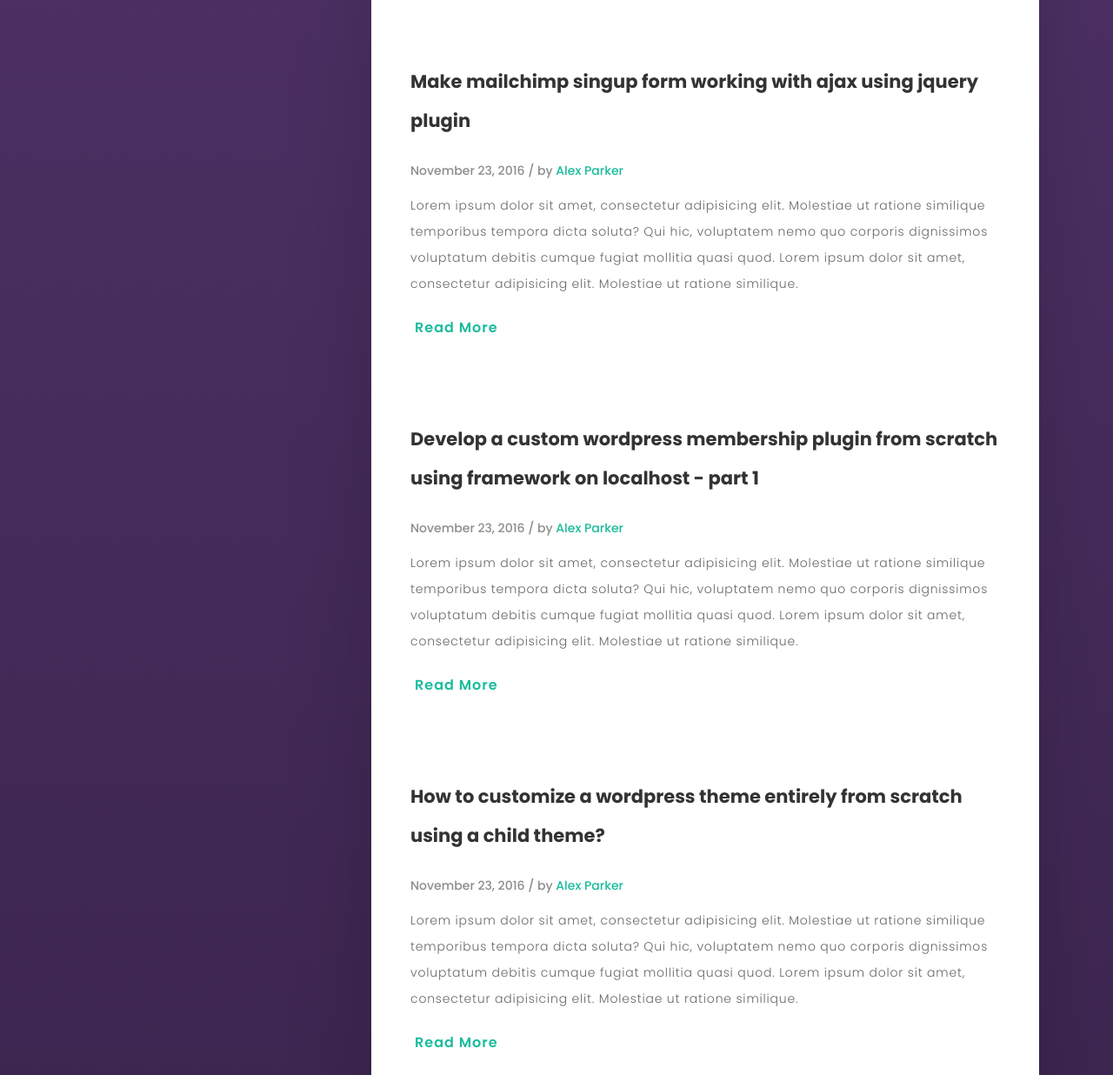
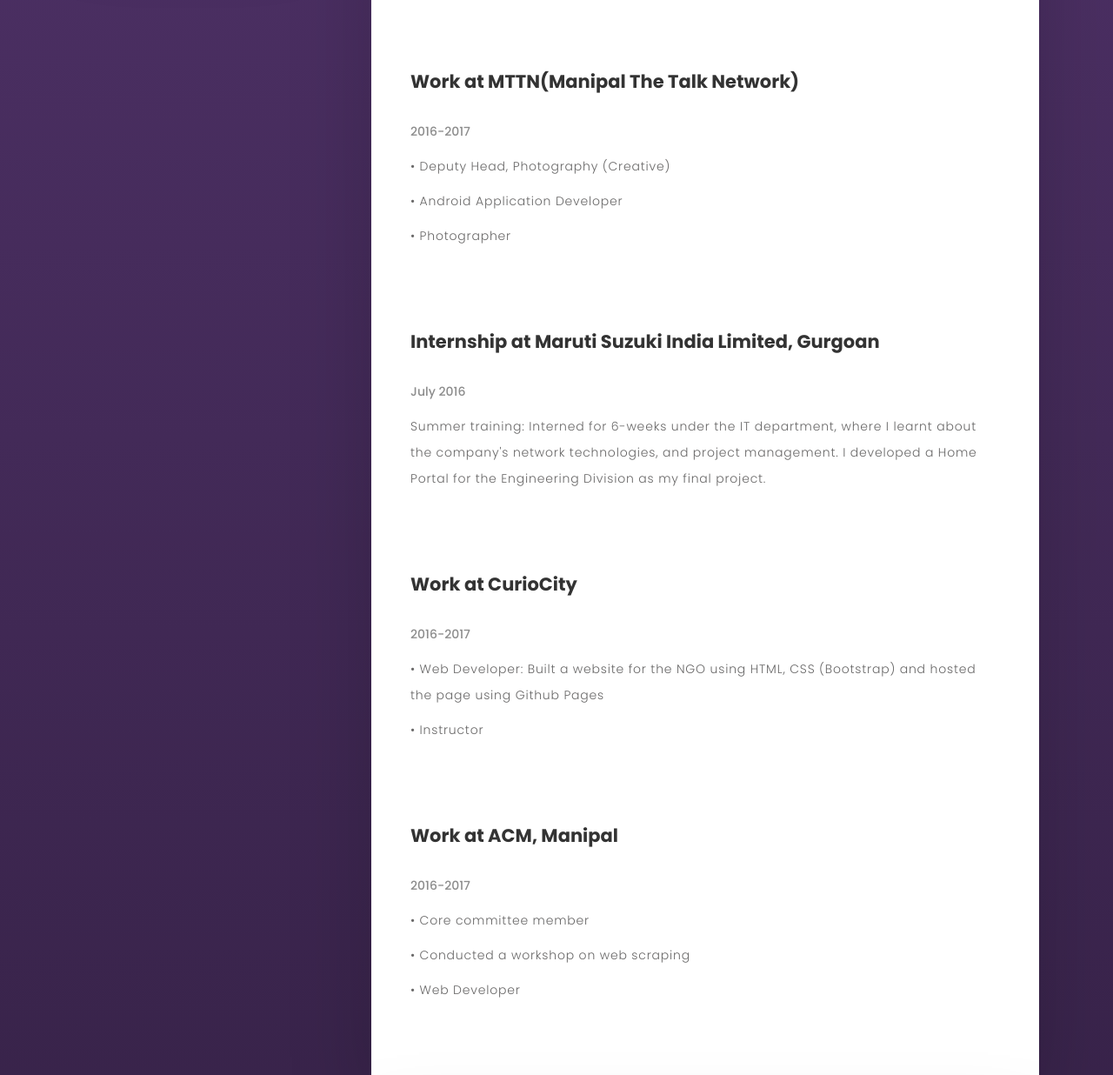
Before and after one commit to nishantsahoo/nishantsahoo.github.io, a plain HTML site: page index.html in a window 1280 px wide. Shown: the part 664-1900 px from the top of the page at 87% size. Drawn offline with Linux system fonts and the light colour scheme.

Commit message:
Experience section completed

```diff
--- a/index.html
+++ b/index.html
@@ -100,7 +100,7 @@
                                      <a href="single.html"><h1>Internship at DXC, Noida</h1></a>
                                    </div>
                                    <div class="post-info">
-                                     <span>June 2017</a></span>
+                                     <span>June 2017</span>
                                    </div>
                                    <p>Worked on a chat application using MEAN stack.</p>
                                </div>
@@ -109,68 +109,53 @@
                                <!-- Blog Post Start -->
                                <div class="col-md-12 blog-post">
                                    <div class="post-title">
-                                     <a href="single.html"><h1>Make mailchimp singup form working with ajax using jquery plugin</h1></a>
+                                     <h1>Work at MTTN(Manipal The Talk Network)</h1>
                                    </div>
                                    <div class="post-info">
-                                     <span>November 23, 2016 / by <a href="#" target="_blank">Alex Parker</a></span>
+                                     <span>2016-2017</span>
                                    </div>
-                                   <p>Lorem ipsum dolor sit amet, consectetur adipisicing elit. Molestiae ut ratione similique temporibus tempora dicta soluta? Qui hic, voluptatem nemo quo corporis dignissimos voluptatum debitis cumque fugiat mollitia quasi quod. Lorem ipsum dolor sit amet, consectetur adipisicing elit. Molestiae ut ratione similique.</p>
-                                   <a href="single.html" class="button button-style button-anim fa fa-long-arrow-right"><span>Read More</span></a>
+                                   <p>&#8226; Deputy Head, Photography (Creative)</p>
+                                   <p>&#8226; Android Application Developer</p>
+                                   <p>&#8226; Photographer</p>
                                </div>
                                <!-- Blog Post End -->
 
                                <!-- Blog Post Start -->
                                <div class="col-md-12 blog-post">
                                    <div class="post-title">
-                                     <a href="single.html"><h1>Develop a custom wordpress membership plugin from scratch using framework on localhost - part 1</h1></a>
+                                     <h1>Internship at Maruti Suzuki India Limited, Gurgoan</h1>
                                    </div>
                                    <div class="post-info">
-                                     <span>November 23, 2016 / by <a href="#" target="_blank">Alex Parker</a></span>
+                                     <span>July 2016</span>
                                    </div>
-                                   <p>Lorem ipsum dolor sit amet, consectetur adipisicing elit. Molestiae ut ratione similique temporibus tempora dicta soluta? Qui hic, voluptatem nemo quo corporis dignissimos voluptatum debitis cumque fugiat mollitia quasi quod. Lorem ipsum dolor sit amet, consectetur adipisicing elit. Molestiae ut ratione similique.</p>
-                                   <a href="single.html" class="button button-style button-anim fa fa-long-arrow-right"><span>Read More</span></a>
+                                   <p>Summer training: Interned for 6-weeks under the IT department, where I learnt about the company's network technologies, and project management. I developed a Home Portal for the Engineering Division as my final project.</p>
                                </div>
                                <!-- Blog Post End -->
 
                                <!-- Blog Post Start -->
                                <div class="col-md-12 blog-post">
                                    <div class="post-title">
-                                     <a href="single.html"><h1>How to customize a wordpress theme entirely from scratch using a child theme?</h1></a>
+                                     <a href="https://www.curiocity.org.in"><h1>Work at CurioCity</h1></a>
                                    </div>
                                    <div class="post-info">
-                                     <span>November 23, 2016 / by <a href="#" target="_blank">Alex Parker</a></span>
+                                     <span>2016-2017</span>
                                    </div>
-                                   <p>Lorem ipsum dolor sit amet, consectetur adipisicing elit. Molestiae ut ratione similique temporibus tempora dicta soluta? Qui hic, voluptatem nemo quo corporis dignissimos voluptatum debitis cumque fugiat mollitia quasi quod. Lorem ipsum dolor sit amet, consectetur adipisicing elit. Molestiae ut ratione similique.</p>
-                                   <a href="single.html" class="button button-style button-anim fa fa-long-arrow-right"><span>Read More</span></a>
-                               </div>
-                               <!-- Blog Post End -->
-
-                               <!-- Blog Post Start -->
-                               <div class="col-md-12 blog-post">
-                                 <div class="post-image">
-                                     <img src="images/blog/2.jpg" alt="">
-                                   </div>
-                                   <div class="post-title">
-                                     <a href="single.html"><h1>What makes wordpress a unique and highly customizable platform from competitors?</h1></a>
-                                   </div>
-                                   <div class="post-info">
-                                     <span>November 23, 2016 / by <a href="#" target="_blank">Alex Parker</a></span>
-                                   </div>
-                                   <p>Lorem ipsum dolor sit amet, consectetur adipisicing elit. Molestiae ut ratione similique temporibus tempora dicta soluta? Qui hic, voluptatem nemo quo corporis dignissimos voluptatum debitis cumque fugiat mollitia quasi quod. Lorem ipsum dolor sit amet, consectetur adipisicing elit. Molestiae ut ratione similique.</p>
-                                   <a href="single.html" class="button button-style button-anim fa fa-long-arrow-right"><span>Read More</span></a>
+                                   <p>&#8226; Web Developer: Built a website for the NGO using HTML, CSS (Bootstrap) and hosted the page using Github Pages</p>
+                                   <p>&#8226; Instructor</p>
                                </div>
                                <!-- Blog Post End -->
 
                                <!-- Blog Post Start -->
                                <div class="col-md-12 blog-post">
                                    <div class="post-title">
-                                     <a href="single.html"><h1>What mistakes every beginner make, when they make website using bootstrap?</h1></a>
+                                     <h1>Work at ACM, Manipal</h1>
                                    </div>
                                    <div class="post-info">
-                                     <span>November 23, 2016 / by <a href="#" target="_blank">Alex Parker</a></span>
+                                     <span>2016-2017</span>
                                    </div>
-                                   <p>Lorem ipsum dolor sit amet, consectetur adipisicing elit. Molestiae ut ratione similique temporibus tempora dicta soluta? Qui hic, voluptatem nemo quo corporis dignissimos voluptatum debitis cumque fugiat mollitia quasi quod. Lorem ipsum dolor sit amet, consectetur adipisicing elit. Molestiae ut ratione similique.</p>
-                                   <a href="single.html" class="button button-style button-anim fa fa-long-arrow-right"><span>Read More</span></a>
+                                   <p>&#8226; Core committee member</p>
+                                   <p>&#8226; Conducted a workshop on web scraping</p>
+                                   <p>&#8226; Web Developer</p>
                                </div>
                                <!-- Blog Post End -->
                             </div>
```
